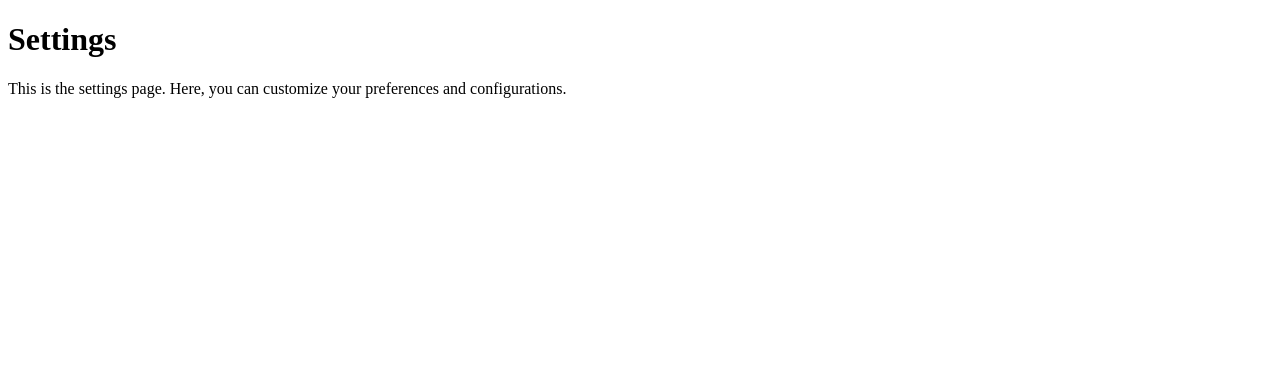
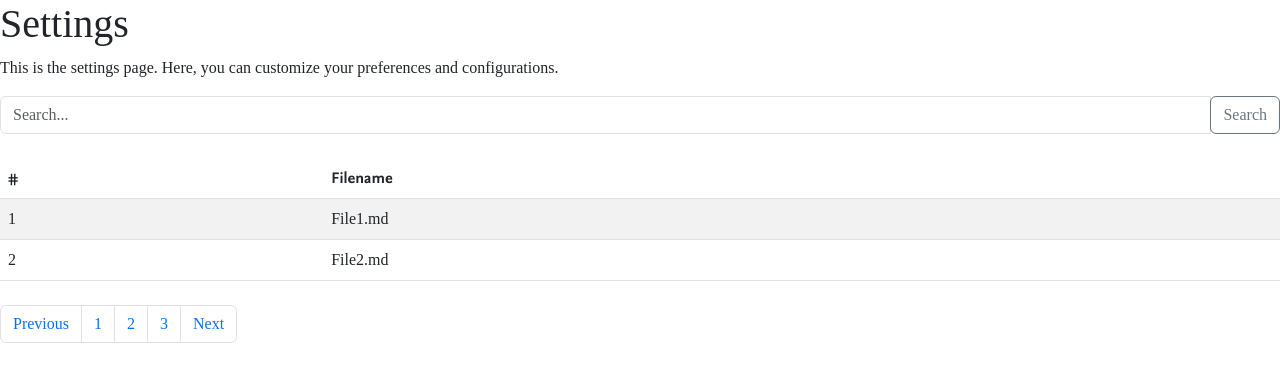
Before and after one commit to keli-wen/coder_helper, an Electron app: page html/settings.html in a window 1280 px wide. Drawn offline with nearby package versions, Linux system fonts and the light colour scheme; no server answers; a web font is replaced by a local one.

Commit message:
add a temporary search page

```diff
--- a/css/styles.css
+++ b/css/styles.css
@@ -22,7 +22,7 @@ body {
 }
 
 #sidebar {
-    width: 200px;
+    width: 250px;
     height: 100%;
     position: fixed;
     left: 0;
@@ -53,7 +53,7 @@ body {
 }
 
 #content {
-    margin-left: 220px;
+    margin-left: 270px;
     padding: 20px;
 }
 
@@ -63,7 +63,7 @@ body {
     align-items: center;
     position: absolute;
     /* 用来控制用户信息的位置 */
-    bottom: 50px;
+    bottom: 0.5em;
     left: 20px;
 }
 
--- a/html/settings.html
+++ b/html/settings.html
@@ -1,7 +1,59 @@
 <!DOCTYPE html>
 <html>
+    <head>
+        <title>Search</title>
+        <link rel="stylesheet" href="node_modules/bootstrap/dist/css/bootstrap.min.css">
+        <link rel="stylesheet" href="../css/styles.css">
+    </head>
 <body>
     <h1>Settings</h1>
     <p>This is the settings page. Here, you can customize your preferences and configurations.</p>
+
+    <!-- Search bar -->
+    <div class="input-group mb-3">
+        <input type="text" class="form-control" placeholder="Search..." id="search-input">
+        <div class="input-group-append">
+            <button class="btn btn-outline-secondary" type="button" id="search-btn">Search</button>
+        </div>
+    </div>
+
+    <!-- Search Results -->
+    <div id="search-results" class="my-4">
+        <table class="table table-striped">
+            <thead>
+                <tr>
+                    <th scope="col">#</th>
+                    <th scope="col">Filename</th>
+                </tr>
+            </thead>
+            <tbody id="table-body">
+                <!-- File names will be inserted here -->
+                <tr>
+                    <td>1</th>
+                    <td>File1.md</th>
+                </tr>
+                <tr>
+                    <td>2</th>
+                    <td>File2.md</th>
+                </tr>
+            </tbody>
+        </table>
+    </div>
+
+
+    <!-- Pagination -->
+    <nav aria-label="Page navigation example">
+        <ul class="pagination">
+            <li class="page-item"><a class="page-link" href="#">Previous</a></li>
+            <li class="page-item"><a class="page-link" href="#">1</a></li>
+            <li class="page-item"><a class="page-link" href="#">2</a></li>
+            <li class="page-item"><a class="page-link" href="#">3</a></li>
+            <li class="page-item"><a class="page-link" href="#">Next</a></li>
+        </ul>
+    </nav>
+
+
+    <script src="https://maxcdn.bootstrapcdn.com/bootstrap/4.0.0/js/bootstrap.min.js"></script>
+    <script src="../js/renderer.js"></script>
 </body>
 </html>
```
Also changed, not shown: index.html (+4 -3 lines).
